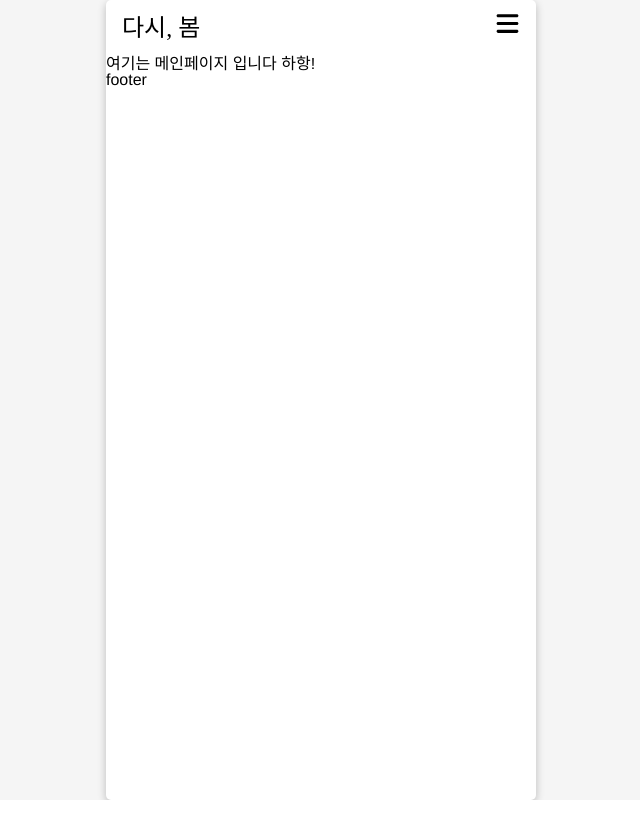
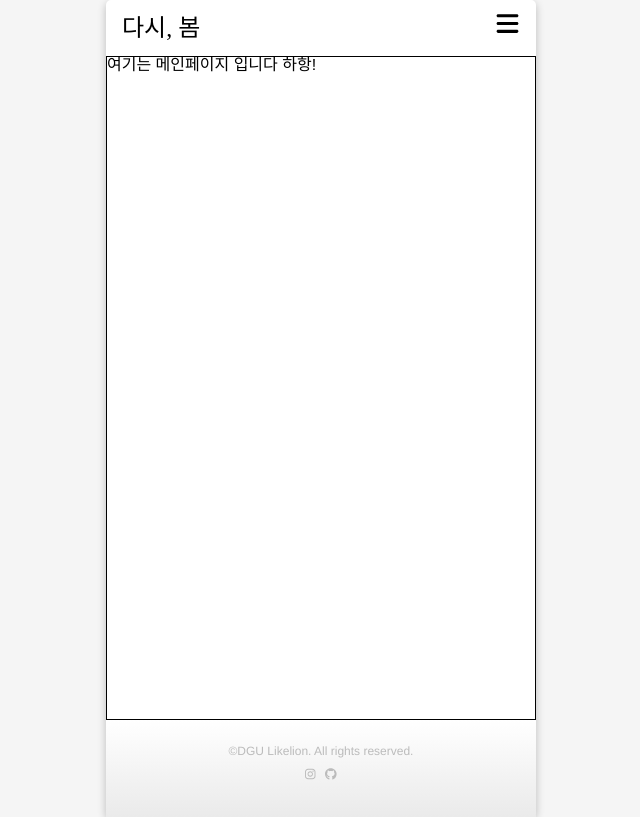
Before and after one commit to LikeLion-at-DGU/2023_spring_festival_front, a Next.js app: page / in a window 1280 px wide. Shown: the whole page, without its empty margins (319-959 px from the left). Built offline with nearby package versions, Linux system fonts and the light colour scheme; a web font is replaced by a local one.

Commit message:
feat : footer랑 전체 레이아웃

```diff
--- a/components/layout/Footer.jsx
+++ b/components/layout/Footer.jsx
@@ -1,5 +1,40 @@
+import styled from "styled-components";
+import { FontAwesomeIcon } from "@fortawesome/react-fontawesome";
+import { faGithub, faInstagram } from "@fortawesome/free-brands-svg-icons";
+import { useRouter } from "next/router";
+
+const FooterWrapper = styled.footer`
+    background: linear-gradient(180deg, rgba(247, 247, 247, 0) 0%, #EAEAEA 99.94%, rgba(255, 240, 245, 0.892708) 99.95%, #DFDFDF 99.96%);
+    text-align: center;
+    flex-direction: column;
+    justify-content: center;
+    align-items: center;
+    padding: 25px;
+    color: #BBBBBB;
+    font-weight: 500;
+    font-size: 12px;
+    min-height: 90px;
+`;
+
+const FooterText = styled.div`
+    display: flex;
+    gap: 10px;
+    align-items: center;
+    justify-content: center;
+    width: 20%;
+    margin: 3% 40%;
+`;
+
 export default function Footer(){
+    const router = useRouter();
+
     return(
-        <div>footer</div>
+        <FooterWrapper>
+            ©DGU Likelion. All rights reserved.
+            <FooterText>
+                <FontAwesomeIcon onClick={()=>router.push("/dgu-likelion-instar")} icon={faInstagram} />
+                <FontAwesomeIcon onClick={()=>router.push("/dgu-likelion-github")} icon={faGithub} />
+            </FooterText>
+        </FooterWrapper>
     )
 }
--- a/components/layout/Layout.jsx
+++ b/components/layout/Layout.jsx
@@ -1,3 +1,4 @@
+import { useEffect } from "react";
 import Footer from "./Footer";
 import HeadTitle from "./Head";
 import NavBar from "./NavBar";
@@ -13,15 +14,22 @@ const Wrapper = styled.div`
 `
 
 const Content = styled.div`
-
+    min-height: 83vh;
+    width: 100%;
+    border: 1px solid black;
 `
 
 export default function Layout( {children} ){
+    // 랜더링시 사이즈 맞게하는 코드였지만.. 일단 주석처리만
+    //useEffect(()=>{
+    //    document.getElementById("outWrapper").style.minHeight = `${window.innerHeight - 56 - 100}px`;
+    //}, [])
+
         return(
             <Wrapper>
                 <HeadTitle/>
                 <NavBar />
-                <Content>{children}</Content>
+                <Content id="outWrapper">{children}</Content>
                 <Footer/>
             </Wrapper>
         )
--- a/components/layout/NavBar.jsx
+++ b/components/layout/NavBar.jsx
@@ -16,6 +16,7 @@ const Title = styled.div`
     font-family: 'TmonMonsori';
     font-size: 24px;
 `
+
 
 const NavToggle = styled(FontAwesomeIcon)`
     font-size: 25px;
--- a/next.config.js
+++ b/next.config.js
@@ -1,6 +1,23 @@
 /** @type {import('next').NextConfig} */
 const nextConfig = {
   reactStrictMode: true,
+  async redirects(){
+    return[
+      /* 멋쟁이 사자처럼 동국대학교 인스타 계정 연결 URL */
+      {
+        source : "/dgu-likelion-instar",
+        destination : "https://instagram.com/likelion_dongguk?igshid=MzRlODBiNWFlZA==",
+        permanent : false,
+      },
+
+      /* 멋쟁이 사자처럼 동국대학교 깃허브 링크 URL */
+      {
+        source : "/dgu-likelion-github",
+        destination : "https://github.com/LikeLion-at-DGU",
+        permanent : false,
+      },
+    ]
+  }
 }
 
 module.exports = nextConfig
```
